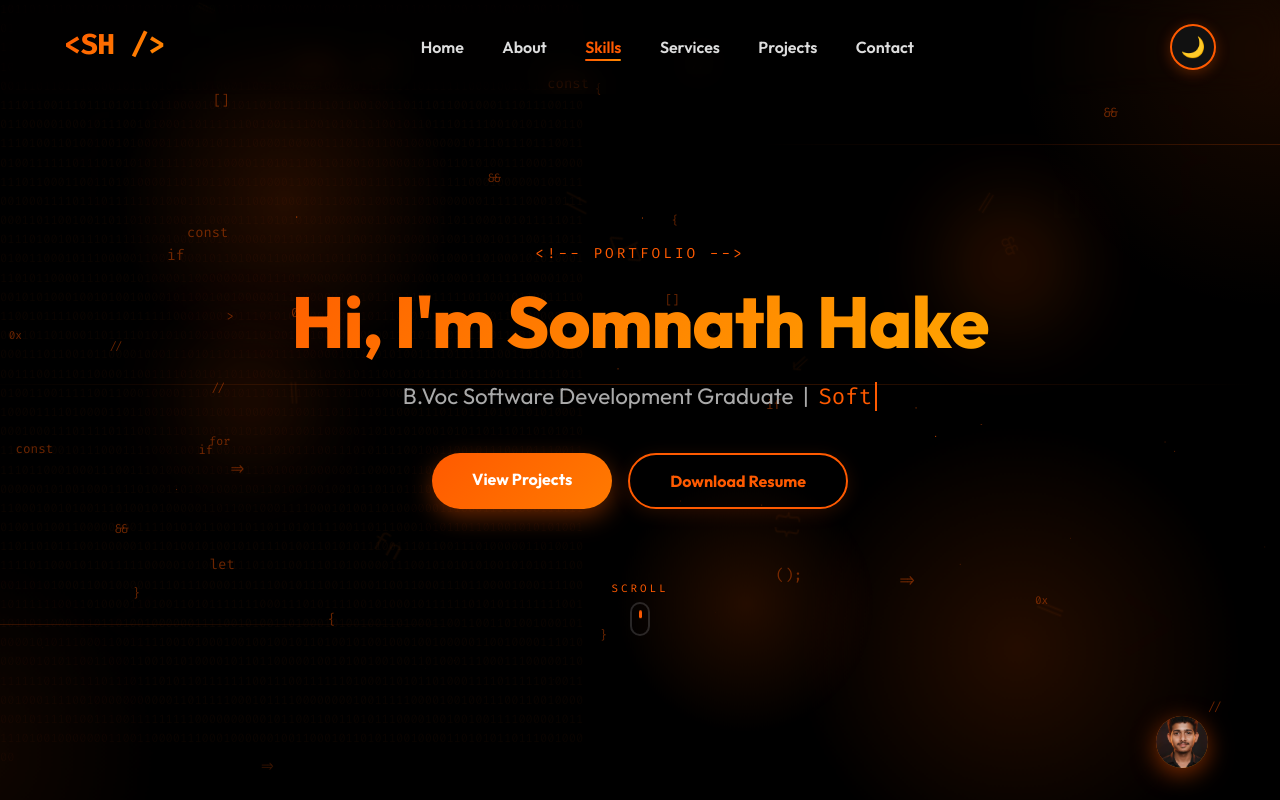
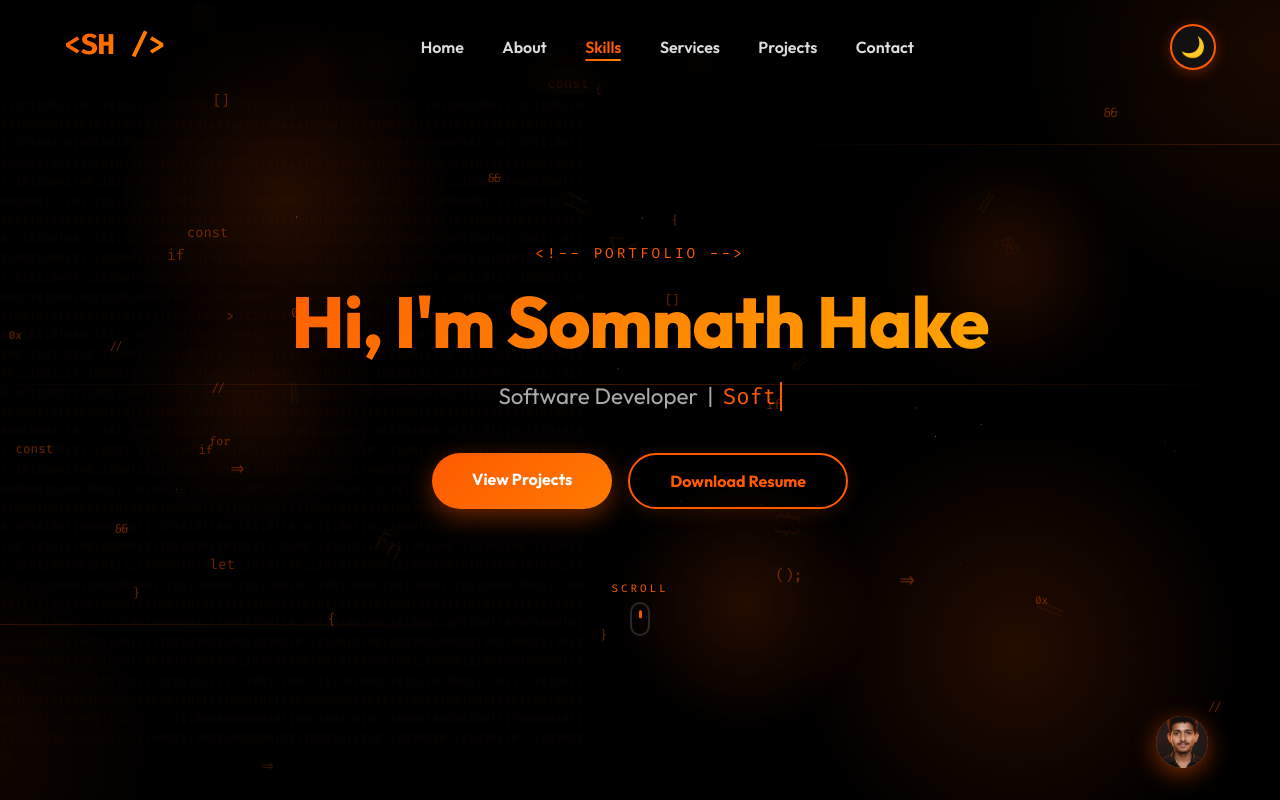
Before and after one commit to somnathhake09/My-Portfolio, a React (Create React App) app in the folder frontend/: page / in a window 1280 px wide. Shown: the top 800 px of the page. Built offline with nearby package versions, Linux system fonts and the light colour scheme.

Commit message:
feat: update hero section2

```diff
--- a/frontend/src/App.jsx
+++ b/frontend/src/App.jsx
@@ -865,7 +865,7 @@ function HomeSection({ isLight }) {
             fontWeight: 400,
           }}
         >
-          B.Voc Software Development Graduate &nbsp;|&nbsp;{" "}
+          Software Developer &nbsp;|&nbsp;{" "}
           <span
             style={{
               fontFamily: "'Fira Code',monospace",
```
